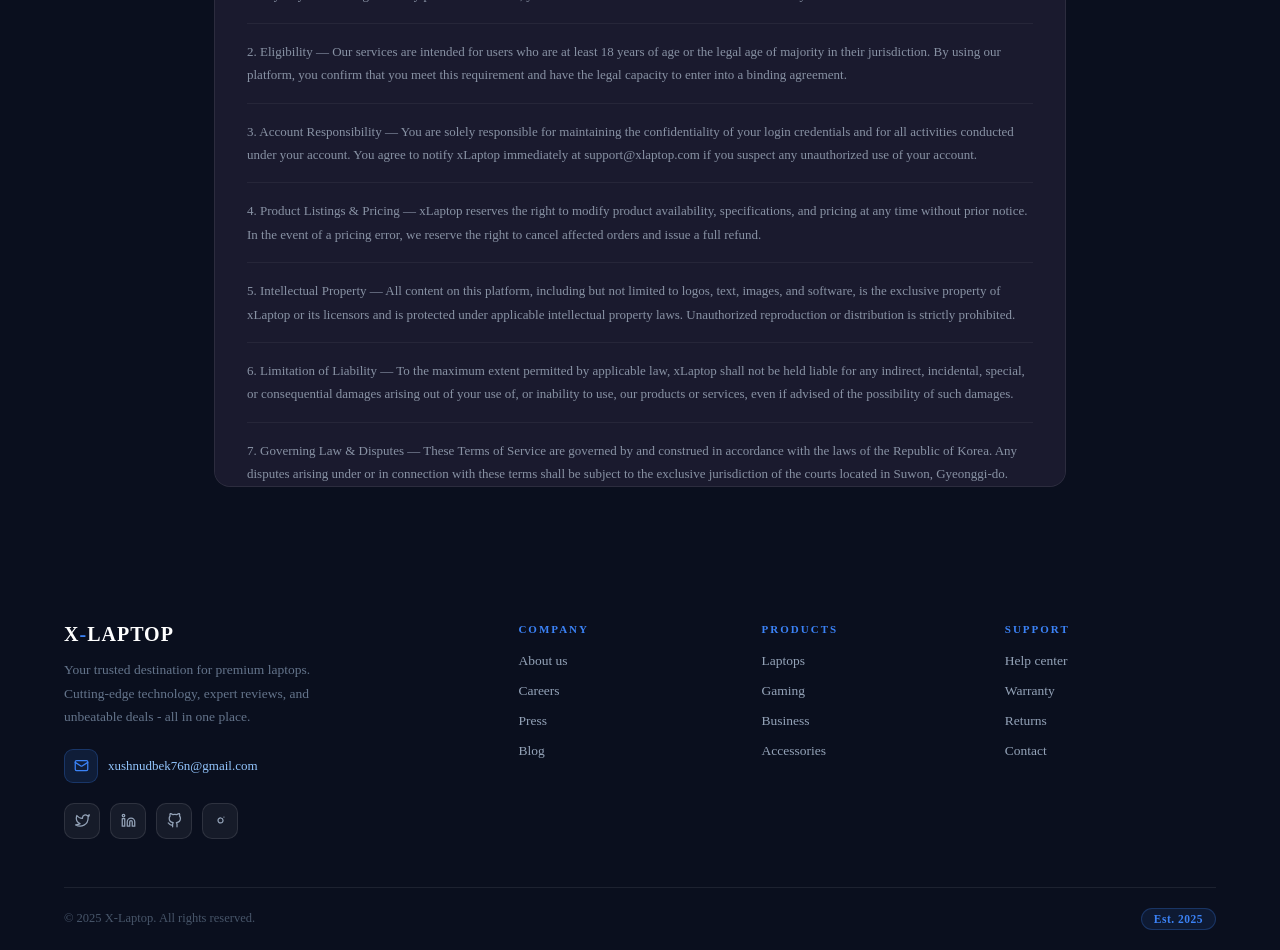
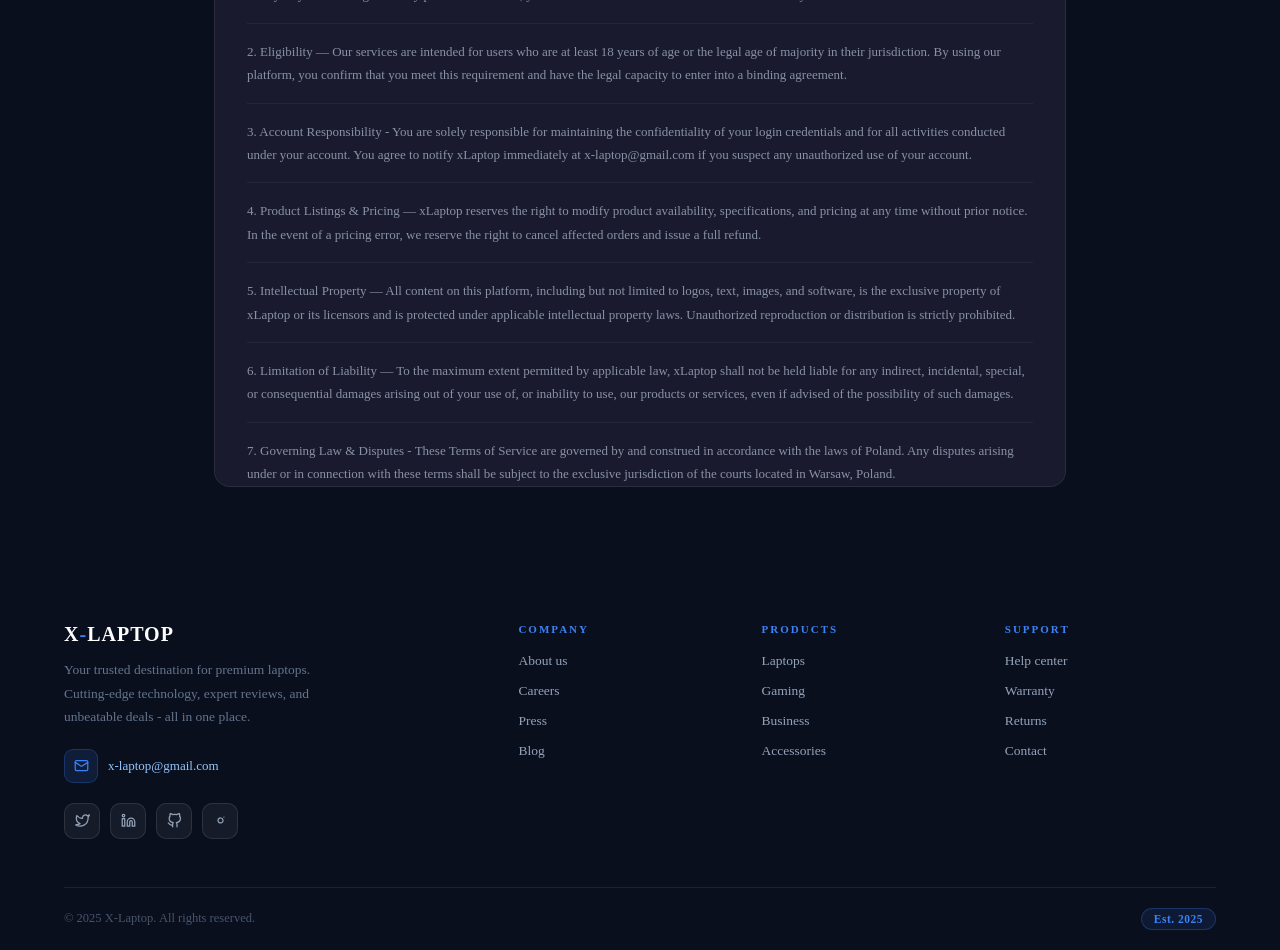
Before and after one commit to Xushnudbek76/X-laptop-frontend, a React (Vite) app: page /help in a window 1280 px wide. Shown: the part 400-1350 px from the top of the page. Built offline with nearby package versions, Linux system fonts and the light colour scheme.

Commit message:
fix: removed misused things

```diff
--- a/src/app/components/footer/index.tsx
+++ b/src/app/components/footer/index.tsx
@@ -50,8 +50,8 @@ export default function Footer() {
                   <path d="m22 7-8.97 5.7a1.94 1.94 0 0 1-2.06 0L2 7" />
                 </svg>
               </div>
-              <a href="mailto:xushnudbek76n@gmail.com" className="app-footer__email-link">
-                xushnudbek76n@gmail.com
+              <a href="mailto:x-laptop@gmail.com" className="app-footer__email-link">
+                x-laptop@gmail.com
               </a>
             </div>
 
--- a/src/app/screens/helpPage/index.tsx
+++ b/src/app/screens/helpPage/index.tsx
@@ -25,9 +25,9 @@ export default function HelpPage() {
   const [value, setValue] = useState("1");
 
   const contacts = [
-    { icon: <EmailIcon className="help-page__contact-icon" />, label: "Email", value: "support@xlaptop.com" },
-    { icon: <PhoneIcon className="help-page__contact-icon" />, label: "Phone", value: "+82 10-1234-5678" },
-    { icon: <LocationOnIcon className="help-page__contact-icon" />, label: "Location", value: "Suwon, South Korea" },
+    { icon: <EmailIcon className="help-page__contact-icon" />, label: "Email", value: "x-laptop@gmail.com" },
+    { icon: <PhoneIcon className="help-page__contact-icon" />, label: "Phone", value: "+48 22 123 45 67" },
+    { icon: <LocationOnIcon className="help-page__contact-icon" />, label: "Location", value: "Warsaw, Poland" },
   ];
 
   return (
--- a/src/app/screens/itemsPage/StoreMap.tsx
+++ b/src/app/screens/itemsPage/StoreMap.tsx
@@ -1,9 +1,9 @@
 import { Container, Typography } from "@mui/material";
 
 const STORES = [
-  { name: "X-Laptop Seoul", address: "123 Gangnam-daero, Seoul", coords: "37.498,127.027" },
-  { name: "X-Laptop Suwon", address: "45 Ingye-ro, Suwon", coords: "37.263,127.028" },
-  { name: "X-Laptop Busan", address: "78 Haeundae-ro, Busan", coords: "35.158,129.160" },
+  { name: "X-Laptop Warsaw", address: "Marszalkowska 99, Warsaw", coords: "52.2297,21.0122" },
+  { name: "X-Laptop Krakow", address: "Rynek Glowny 12, Krakow", coords: "50.0614,19.9366" },
+  { name: "X-Laptop Gdansk", address: "Dluga 45, Gdansk", coords: "54.3520,18.6466" },
 ];
 
 export default function StoreMap() {
@@ -19,7 +19,7 @@ export default function StoreMap() {
           <div className="laptops-page__map">
             <iframe
               title="X-Laptop Store Map"
-              src="https://www.google.com/maps/embed?pb=!1m18!1m12!1m3!1d253041.97290388512!2d126.72834086059566!3d37.56653565004597!2m3!1f0!2f0!3f0!3m2!1i1024!2i768!4f13.1!3m3!1m2!1s0x357ca2012d5c39cf%3A0x7e11eca1405bf29b!2sSeoul%2C%20South%20Korea!5e0!3m2!1sen!2s!4v1712000000000"
+              src="https://www.google.com/maps?q=Poland&output=embed"
               allowFullScreen
               loading="lazy"
               className="laptops-page__map-frame"
--- a/src/lib/data.ts
+++ b/src/lib/data.ts
@@ -7,7 +7,7 @@ export const plans = [
     author: "John Smith",
     desc: "Join us for the biggest laptop technology conference of the year. Explore the latest innovations in computing hardware.",
     date: "Dec 25, 2024",
-    location: "Seoul, Korea",
+    location: "Warsaw, Poland",
   },
   {
     img: "https://picsum.photos/seed/event2/600/400",
@@ -15,7 +15,7 @@ export const plans = [
     author: "Sarah Lee",
     desc: "Experience the most powerful gaming laptops on the market. Live demos, tournaments, and exclusive discounts.",
     date: "Jan 10, 2025",
-    location: "Suwon, Korea",
+    location: "Krakow, Poland",
   },
   {
     img: "https://picsum.photos/seed/event3/600/400",
@@ -23,7 +23,7 @@ export const plans = [
     author: "Mike Johnson",
     desc: "Discover the thinnest and most powerful ultrabooks designed for modern business professionals.",
     date: "Feb 5, 2025",
-    location: "Busan, Korea",
+    location: "Gdansk, Poland",
   },
   {
     img: "https://picsum.photos/seed/event4/600/400",
@@ -31,6 +31,6 @@ export const plans = [
     author: "Emily Park",
     desc: "Find the perfect laptop for your studies. Special student pricing and hands-on workshops available.",
     date: "Mar 15, 2025",
-    location: "Incheon, Korea",
+    location: "Wroclaw, Poland",
   },
 ];
--- a/src/lib/data/faq.ts
+++ b/src/lib/data/faq.ts
@@ -7,12 +7,12 @@ export const faq: { question: string; answer: string }[] = [
   {
     question: "What is your return and refund policy?",
     answer:
-      "We offer a 30-day return policy for all products, provided they are returned in their original condition with all packaging and accessories included. To initiate a return, contact our support team at support@xlaptop.com. Refunds are processed within 5–7 business days after we receive and inspect the returned item.",
+      "We offer a 30-day return policy for all products, provided they are returned in their original condition with all packaging and accessories included. To initiate a return, contact our support team at x-laptop@gmail.com. Refunds are processed within 5-7 business days after we receive and inspect the returned item.",
   },
   {
     question: "How long does shipping take?",
     answer:
-      "Standard domestic shipping within South Korea typically takes 1–3 business days. For international orders, delivery times vary by destination — generally between 7 and 14 business days. Expedited shipping options are available at checkout for an additional fee.",
+      "Standard domestic shipping within Poland typically takes 1-3 business days. For international orders, delivery times vary by destination - generally between 7 and 14 business days. Expedited shipping options are available at checkout for an additional fee.",
   },
   {
     question: "Do your laptops come with a warranty?",
--- a/src/lib/data/terms.ts
+++ b/src/lib/data/terms.ts
@@ -1,9 +1,9 @@
 export const terms: string[] = [
   "1. Acceptance of Terms — By accessing or using xLaptop's website and services, you agree to be bound by these Terms of Service and our Privacy Policy. If you do not agree to any part of these terms, you must discontinue use of our services immediately.",
   "2. Eligibility — Our services are intended for users who are at least 18 years of age or the legal age of majority in their jurisdiction. By using our platform, you confirm that you meet this requirement and have the legal capacity to enter into a binding agreement.",
-  "3. Account Responsibility — You are solely responsible for maintaining the confidentiality of your login credentials and for all activities conducted under your account. You agree to notify xLaptop immediately at support@xlaptop.com if you suspect any unauthorized use of your account.",
+  "3. Account Responsibility - You are solely responsible for maintaining the confidentiality of your login credentials and for all activities conducted under your account. You agree to notify xLaptop immediately at x-laptop@gmail.com if you suspect any unauthorized use of your account.",
   "4. Product Listings & Pricing — xLaptop reserves the right to modify product availability, specifications, and pricing at any time without prior notice. In the event of a pricing error, we reserve the right to cancel affected orders and issue a full refund.",
   "5. Intellectual Property — All content on this platform, including but not limited to logos, text, images, and software, is the exclusive property of xLaptop or its licensors and is protected under applicable intellectual property laws. Unauthorized reproduction or distribution is strictly prohibited.",
   "6. Limitation of Liability — To the maximum extent permitted by applicable law, xLaptop shall not be held liable for any indirect, incidental, special, or consequential damages arising out of your use of, or inability to use, our products or services, even if advised of the possibility of such damages.",
-  "7. Governing Law & Disputes — These Terms of Service are governed by and construed in accordance with the laws of the Republic of Korea. Any disputes arising under or in connection with these terms shall be subject to the exclusive jurisdiction of the courts located in Suwon, Gyeonggi-do.",
+  "7. Governing Law & Disputes - These Terms of Service are governed by and construed in accordance with the laws of Poland. Any disputes arising under or in connection with these terms shall be subject to the exclusive jurisdiction of the courts located in Warsaw, Poland.",
 ];
```
